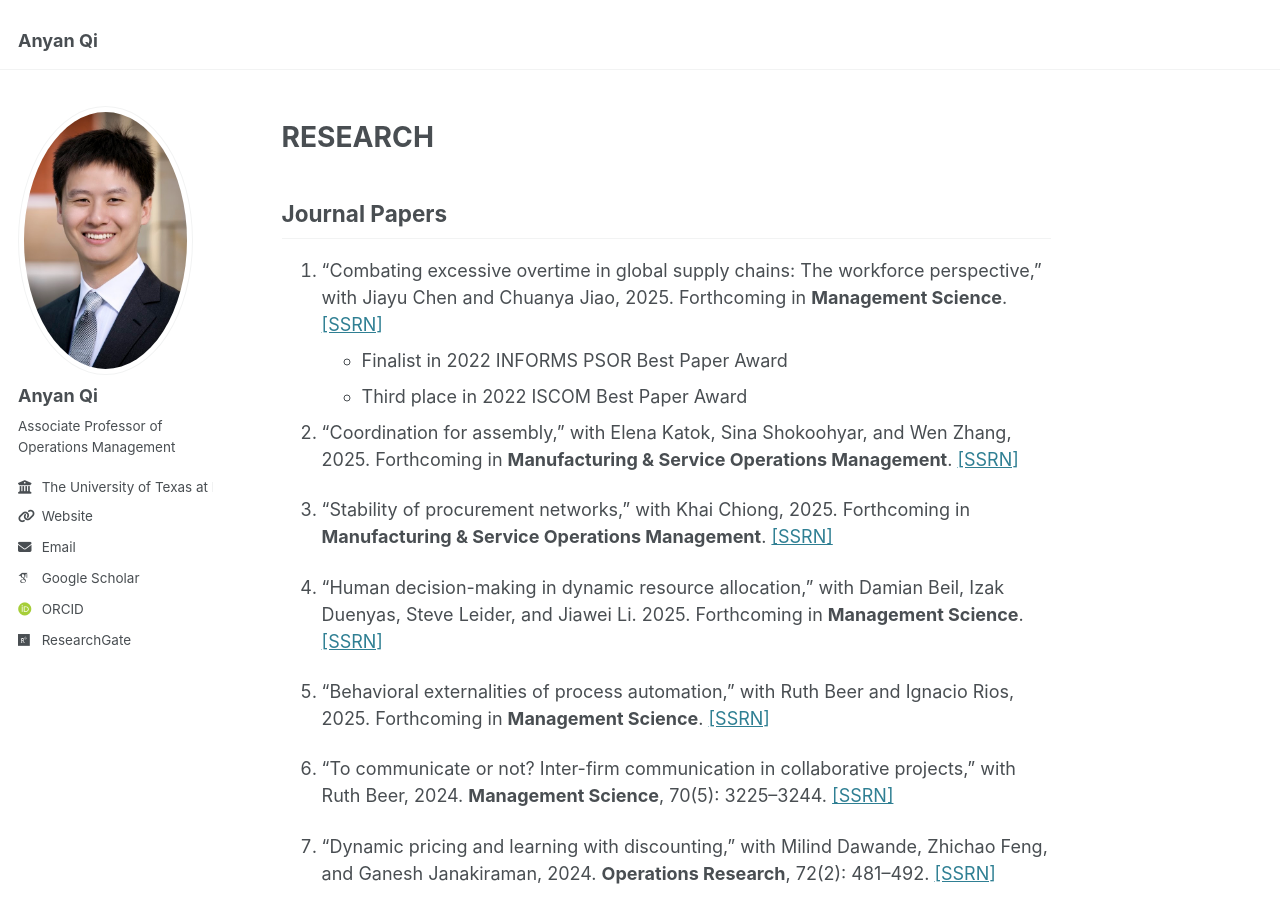
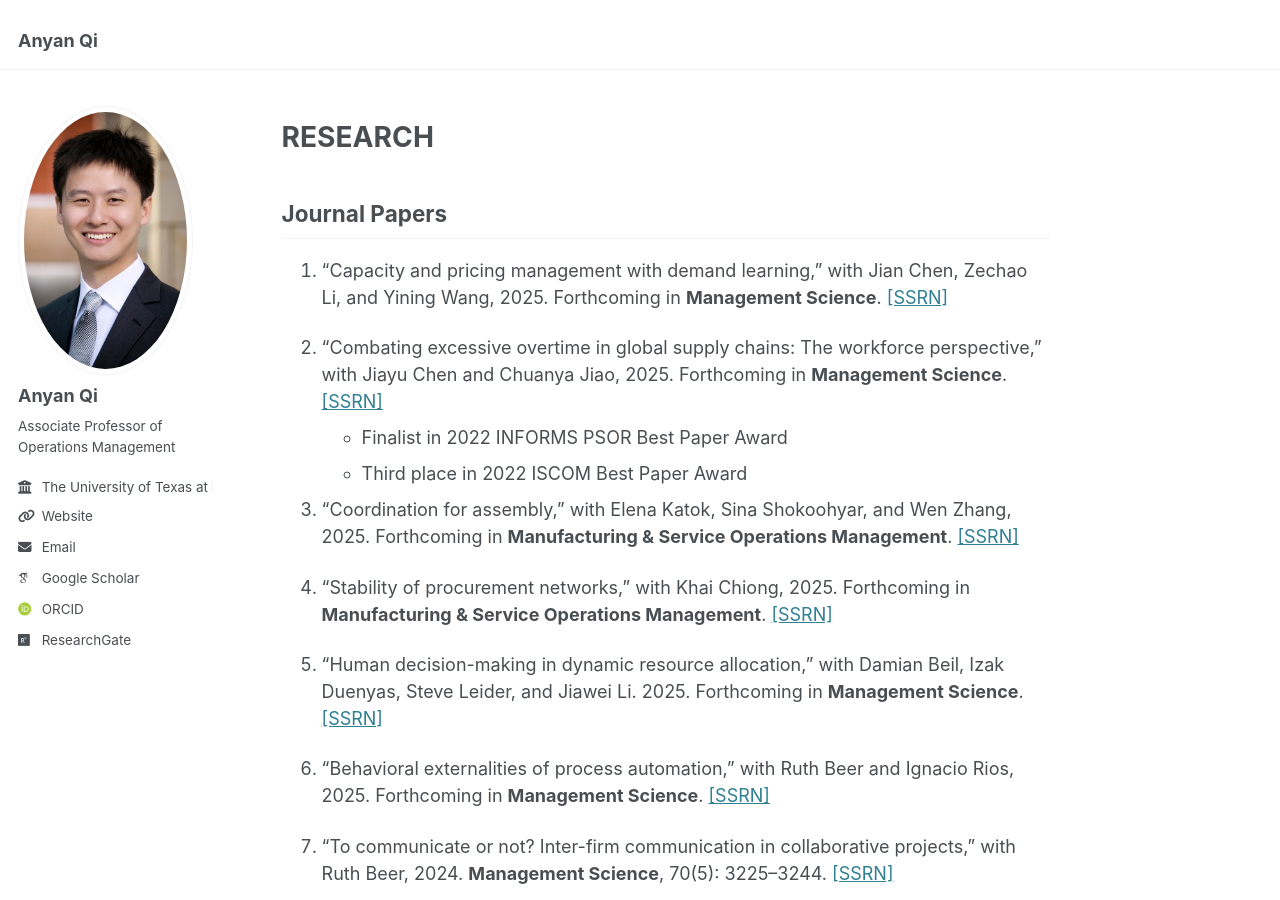
Before and after one commit to qi-anyan/qi-anyan.github.io, a Jekyll site: the page built from _pages/about.md, in a window 1280 px wide and 900 px high, scrolled down 715 px. Built offline with Jekyll 4.4.1, drawn with Linux system fonts in a browser that asks for light colours; some web fonts are replaced; some of the changed text lies outside the part shown.

Commit message:
Initial commit

```diff
--- a/_pages/about.md
+++ b/_pages/about.md
@@ -20,6 +20,8 @@ RESEARCH
 
 Journal Papers
 ------
+1. "Capacity and pricing management with demand learning," with Jian Chen, Zechao Li, and Yining Wang, 2025. Forthcoming in **Management Science**. [[SSRN]](https://papers.ssrn.com/sol3/papers.cfm?abstract_id=4414361)
+
 1. "Combating excessive overtime in global supply chains: The workforce perspective," with Jiayu Chen and Chuanya Jiao, 2025. Forthcoming in **Management Science**. [[SSRN]](https://papers.ssrn.com/sol3/papers.cfm?abstract_id=4134422)
     - Finalist in 2022 INFORMS PSOR Best Paper Award
     - Third place in 2022 ISCOM Best Paper Award
```
Also changed, not shown: other parts of _pages/about.md (+0 -2 lines), 8 other files.
